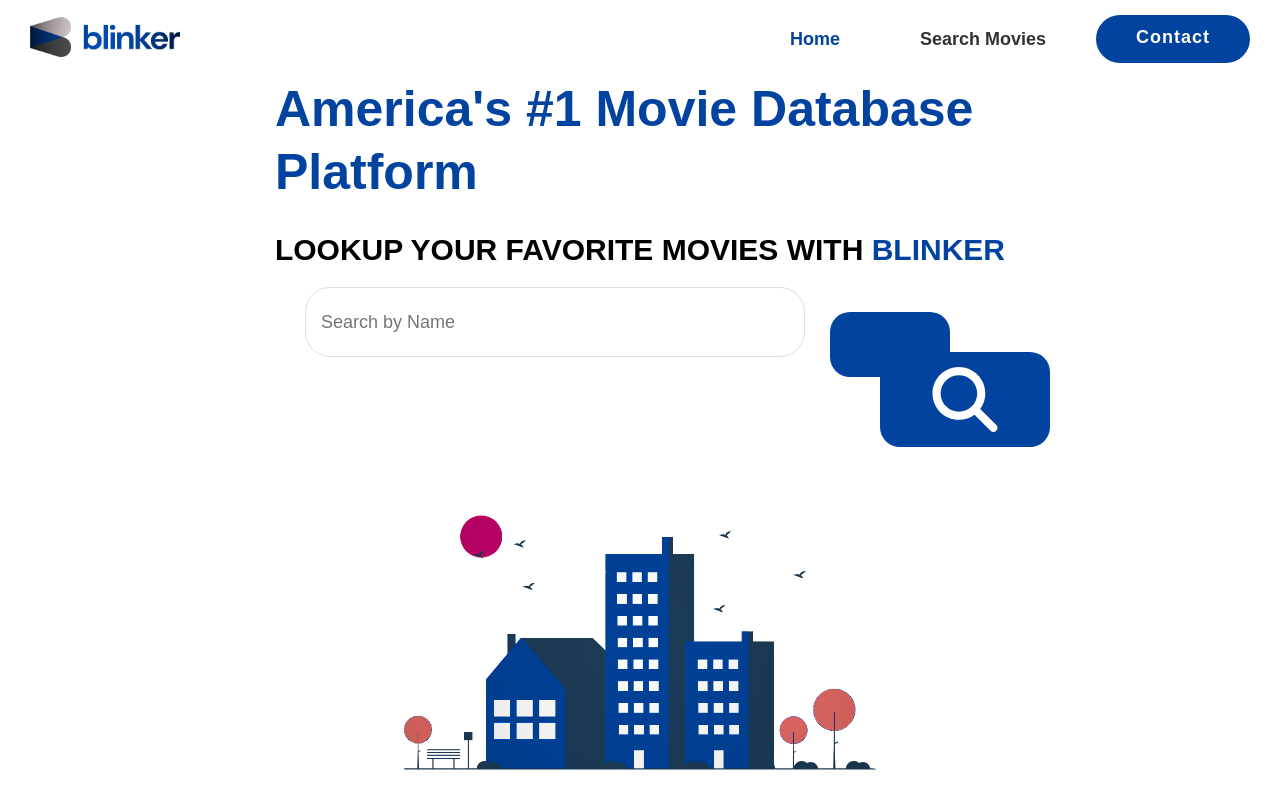
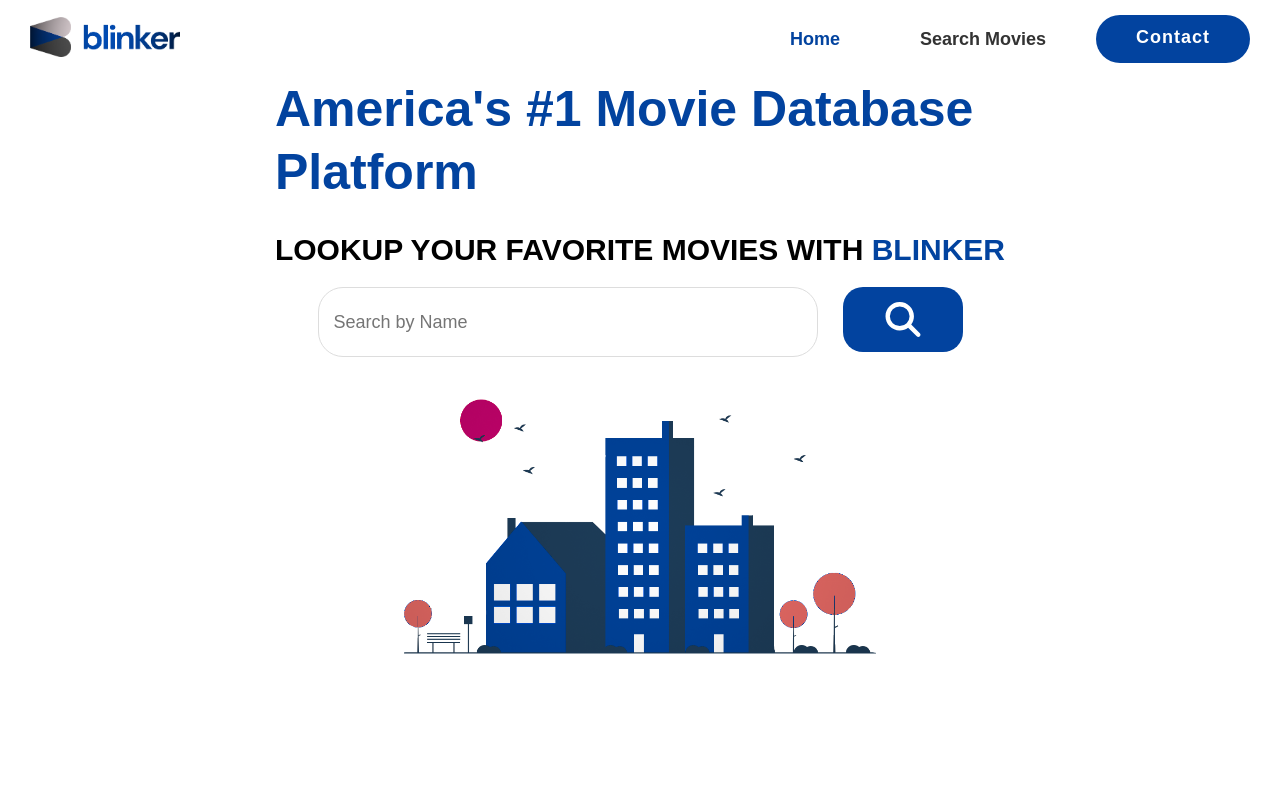
Before and after one commit to hectorp3na/react-finalv2, a React (Create React App) app: page / in a window 1280 px wide. Shown: the top 808 px of the page. Built offline with nearby package versions, Linux system fonts and the light colour scheme.

Commit message:
serch icon size

```diff
--- a/src/index.css
+++ b/src/index.css
@@ -35,9 +35,6 @@
 }
 
 .svg-inline--fa fa-magnifying-glass not-loading {
-    margin-left: 25px;
-    width: 120px;
-    height: 65px;
 
 }
 
@@ -49,9 +46,10 @@
     cursor: pointer;
     font-size: 24px;
     padding: 15px 25px;
-    margin: 25px;
-    width: 120px;
-    height: 65px;
+    margin-left: 25px;
+    width: 70px;
+    height: 35px;
+
 
 }
 
--- a/src/pages/home.jsx
+++ b/src/pages/home.jsx
@@ -16,7 +16,7 @@ const Home = () => {
           <input type="text" placeholder="Search by Name" />
         </a>
         <a href="./user.html">
-          <button className="not-loading">
+
             <i className="fa-solid fa-magnifying-glass">
             <FontAwesomeIcon
               className="not-loading"
@@ -25,7 +25,7 @@ const Home = () => {
               onClick=""
             />
             </i>
-          </button>
+
         </a>
       </div>
       <div className="img-building">
```
